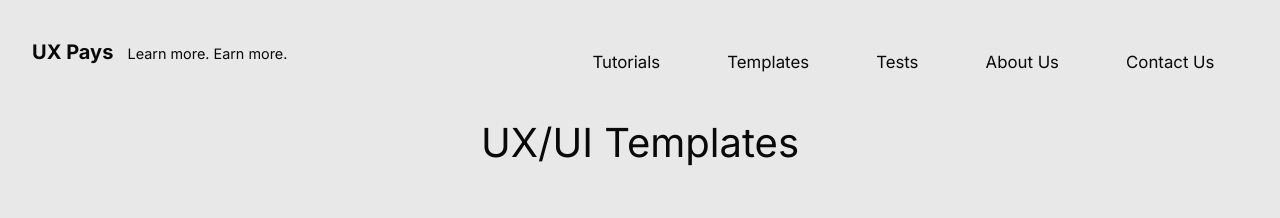
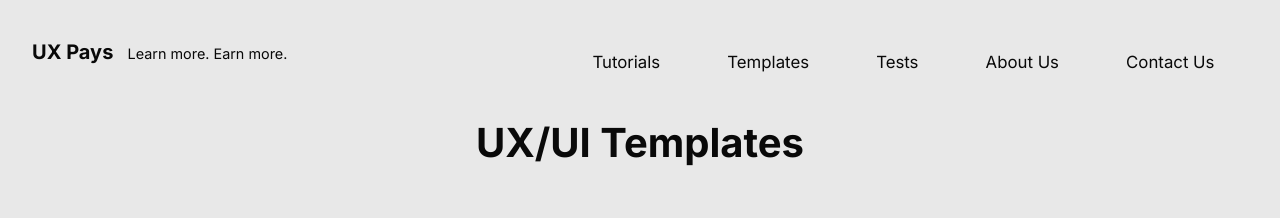
Before and after one commit to jamesdesigns/vue-project, a Vue app: page /templates in a window 1280 px wide. Shown: the top 218 px of the page. Built offline with nearby package versions, Linux system fonts and the light colour scheme.

Commit message:
adjust the height of the imageCarousel

```diff
--- a/src/components/HeroBanner.vue
+++ b/src/components/HeroBanner.vue
@@ -151,6 +151,8 @@
 
   @media only screen and (max-width: 767px) {
     button { margin-bottom: 20px;}
+    .cta-section { flex-direction: column; }
+    .buy__btn { margin-left: 0; }
     .intro { font-size: 1.25rem; }
     .orange-cta { margin-left: 0; }
     .large-text { font-size: 3rem; }
--- a/src/components/ImageCarousel.vue
+++ b/src/components/ImageCarousel.vue
@@ -77,7 +77,7 @@ p { font-size: 1.5rem; color: #090909; text-align: center;}
   display: flex;
   justify-content: center;
   align-items: center;
-  height: 100vh;
+  height: 80vh;
 }
 
 .carousel {
--- a/src/views/Templates.vue
+++ b/src/views/Templates.vue
@@ -8,7 +8,7 @@
 </template>
 
 <style scoped>
-h1 { color: #090909;text-align: center;font-size: 2.5rem; line-height: 1.25; padding: 50px 0 0;}
+h1 { color: #090909;text-align: center;font-size: 2.5rem;font-weight: bold; line-height: 1.25; padding: 50px 0 0;}
 .templates {
     height: auto;
   }
--- a/src/views/TutorialsView.vue
+++ b/src/views/TutorialsView.vue
@@ -15,7 +15,7 @@
   margin-bottom: 45px;
 }
 
-h1 { color: #090909;text-align: center;font-size: 2.5rem; line-height: 1.25;}
+h1 { color: #090909;text-align: center;font-size: 2.5rem; font-weight:bold; line-height: 1.25;}
 
 .tutorials {
   display: flex;
```
